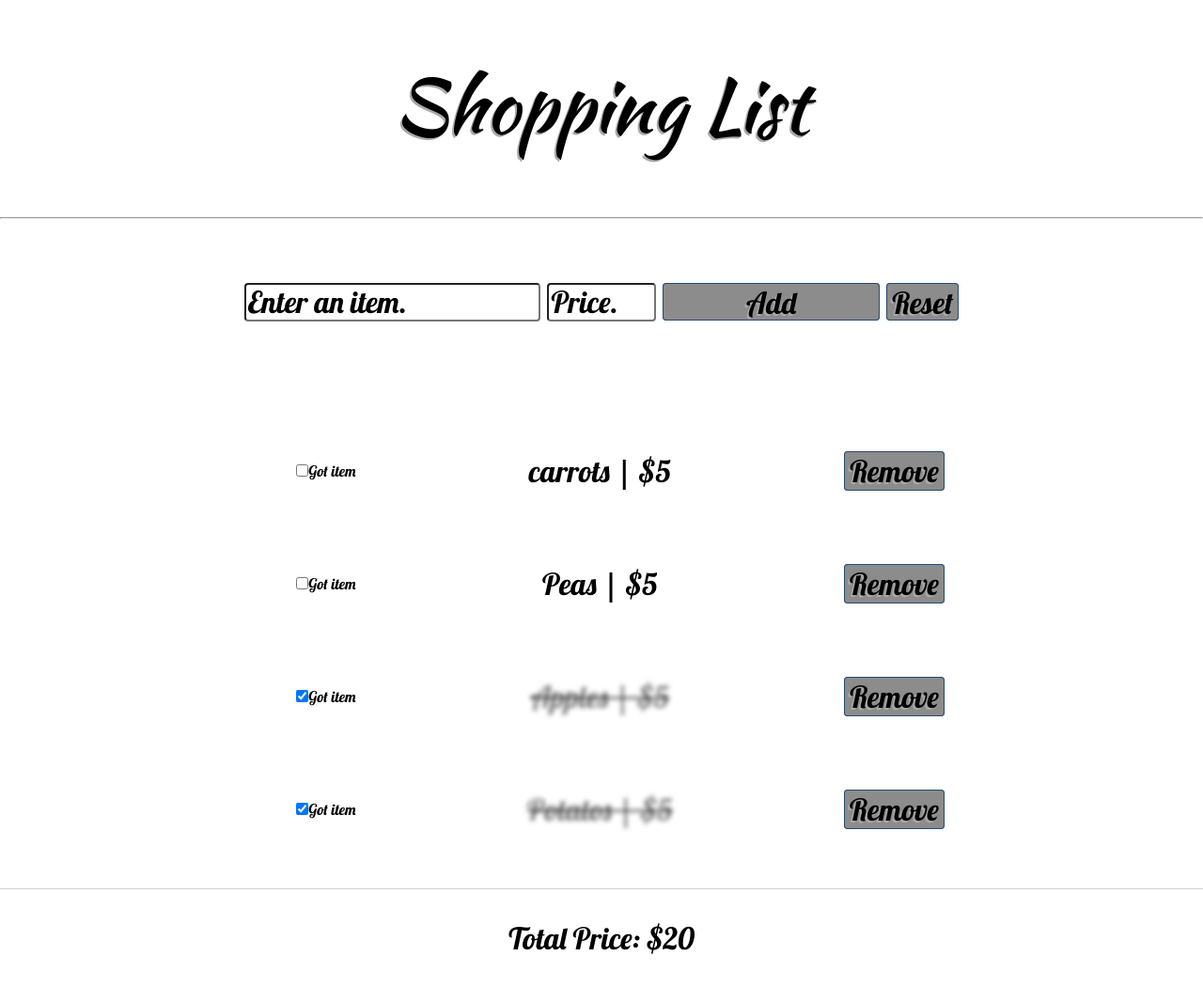
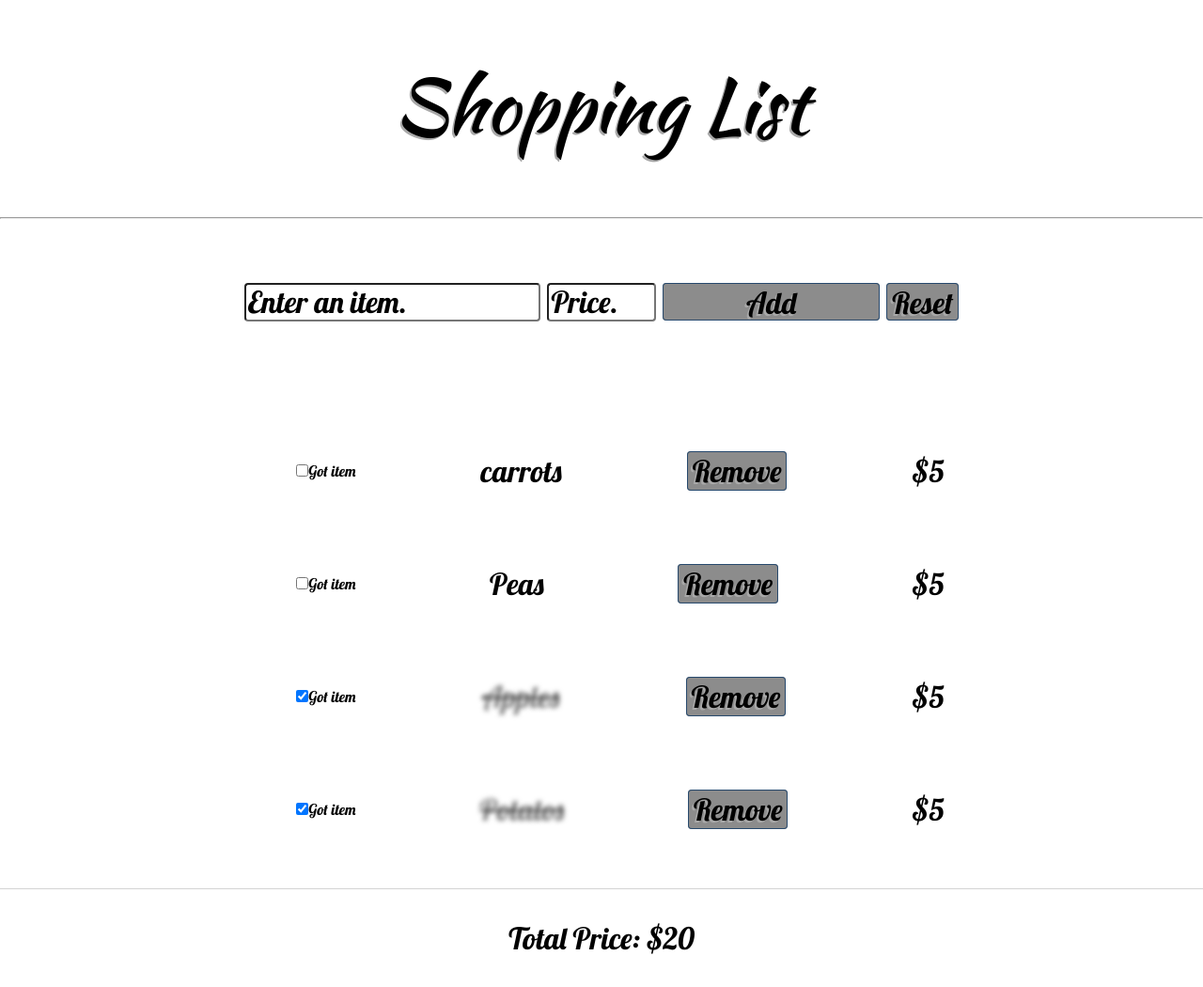
Before and after one commit to cgberlin/shopping-list, a plain HTML site: page index.html in a window 1280 px wide. Shown: the whole page at 94% size. Drawn offline with nearby package versions, Linux system fonts and the light colour scheme.

Commit message:
moved price location

```diff
--- a/index.html
+++ b/index.html
@@ -33,10 +33,11 @@
 					<p class="checkbox">
 						<input type="checkbox">Got item
 					</p>
-					<p>carrots | $5
+					<p>carrots
 					</p>
 					<button class="remove-item">Remove
 					</button>
+					<p>$5</p>
 				</div>
 				</li>
 				<li>
@@ -44,10 +45,11 @@
 					<p class="checkbox">
 						<input type="checkbox">Got item
 					</p>
-					<p>Peas | $5
+					<p>Peas
 					</p>
 					<button class="remove-item">Remove
 					</button>
+					<p>$5</p>
 				</div>
 				</li>
 				<li>
@@ -56,10 +58,11 @@
 						<input type="checkbox" checked>Got item
 					</p>
 					<p style="text-decoration:line-through; color: transparent;
-  						 text-shadow: 0 0 5px rgba(0,0,0,0.5);">Apples | $5
+  						 text-shadow: 0 0 5px rgba(0,0,0,0.5);">Apples
 					</p>
 					<button class="remove-item">Remove
 					</button>
+					<p>$5</p>
 				</div>
 				</li>
 				<li>
@@ -68,10 +71,11 @@
 						<input type="checkbox" checked>Got item
 					</p>
 					<p style="text-decoration:line-through; color: transparent;
-  						 text-shadow: 0 0 5px rgba(0,0,0,0.5);">Potatos | $5
+  						 text-shadow: 0 0 5px rgba(0,0,0,0.5);">Potatos
 					</p>
 					<button class="remove-item">Remove
 					</button>
+					<p>$5</p>
 				</div>
 				</li>
 				</ul>
--- a/js/app.js
+++ b/js/app.js
@@ -3,7 +3,7 @@ $(document).ready(function(){
 	var addedItem = $('.item-to-add').val();
 	var price = $('.estimated-price').val();
 
-	var listString = '<li><div class="list-item"><p class="checkbox"><input type="checkbox">Got item</p><p>' + addedItem +' | $' + price + '</p><button class="remove-item">Remove</button></div></li>'
+	var listString = '<li><div class="list-item"><p class="checkbox"><input type="checkbox">Got item</p><p>' + addedItem +'</p><button class="remove-item">Remove</button><p>$'+price+'</p></div></li>'
 
 	$('.add-item-button').click(function(){
 		$('ul').append(listString);
```
